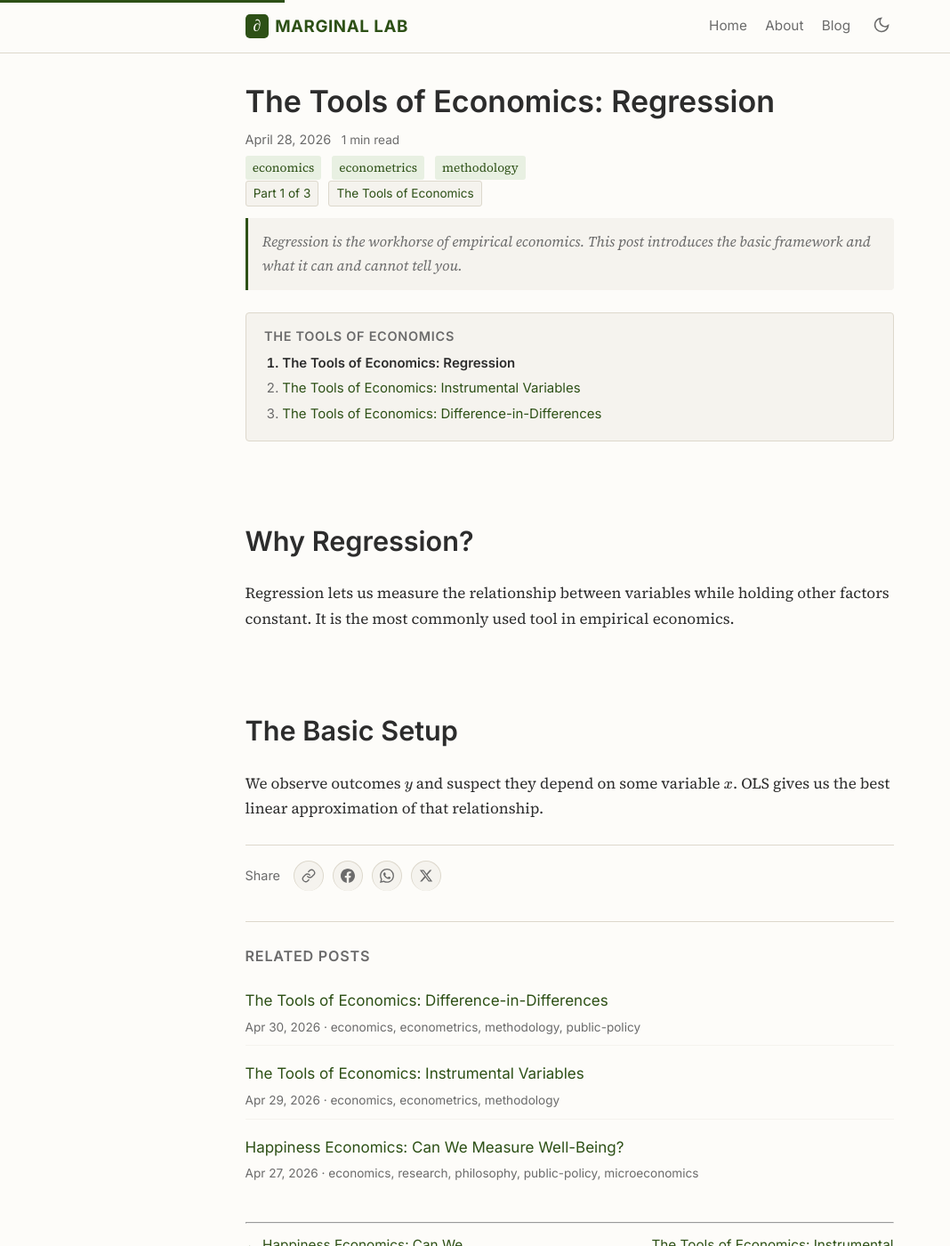
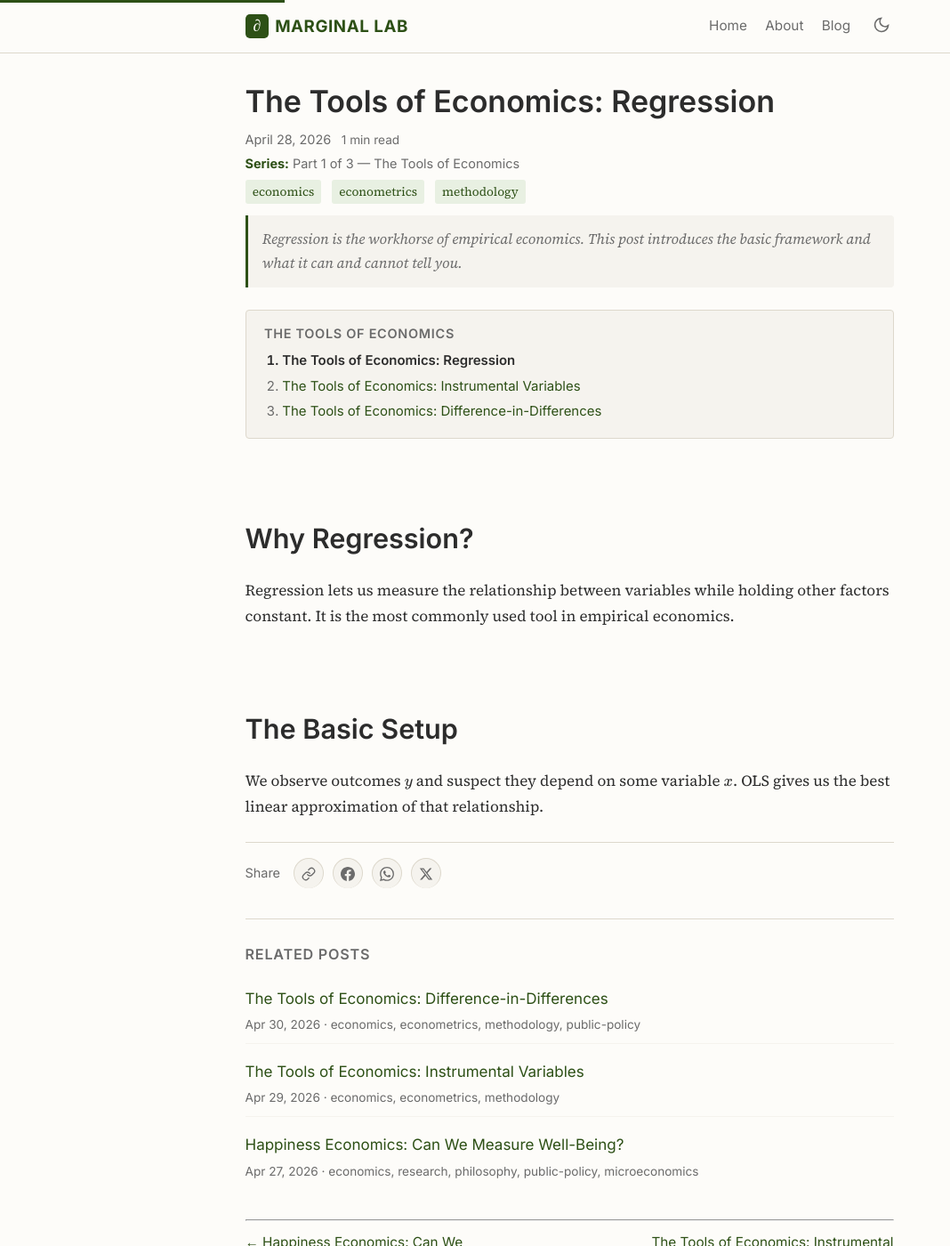
Before and after one commit to marginallabs/marginallabs.github.io, a Jekyll site: the page built from _posts/2026-04-28-The-Tools-of-Economics-Regression.md, in a window 1280 px wide and 1400 px high. Shown: the whole window at 89% size, without its empty margins (0-1068 px from the left). Built offline with Jekyll 4.4.1, drawn with Linux system fonts in a browser that asks for light colours.

Commit message:
Series info as plain text row above categories, separate from tags
Co-Authored-By: Claude Opus 4.7 <noreply@anthropic.com>

```diff
--- a/_layouts/post.html
+++ b/_layouts/post.html
@@ -10,22 +10,21 @@ layout: default
       <span class="post-date">{{ page.date | date: "%B %d, %Y" }}</span>
       <span class="reading-time">{{ reading_time }} min read</span>
     </div>
+    {% if page.series %}
+    <div class="post-series-info">
+      {% assign series_posts = site.posts | where: "series", page.series | sort: "date" %}
+      {% for sp in series_posts %}
+        {% if sp.url == page.url %}
+          <strong>Series:</strong> Part {{ forloop.index }} of {{ forloop.length }} &mdash; {{ page.series }}
+        {% endif %}
+      {% endfor %}
+    </div>
+    {% endif %}
     {% if page.categories %}
     <div class="post-tags">
       {% for cat in page.categories %}
         <span class="category-tag">{{ cat }}</span>
       {% endfor %}
-    </div>
-    {% endif %}
-    {% if page.series %}
-    <div>
-      {% assign series_posts = site.posts | where: "series", page.series | sort: "date" %}
-      {% for sp in series_posts %}
-        {% if sp.url == page.url %}
-          <span class="series-badge">Part {{ forloop.index }} of {{ forloop.length }}</span>
-        {% endif %}
-      {% endfor %}
-      <span class="series-badge">{{ page.series }}</span>
     </div>
     {% endif %}
     {% if page.image %}
--- a/assets/css/style.css
+++ b/assets/css/style.css
@@ -640,6 +640,15 @@ mark.search-highlight {
   align-items: center;
   gap: 0.8em;
 }
+.post-series-info {
+  font-family: var(--font-heading);
+  font-size: 0.85rem;
+  color: var(--color-text-light);
+  margin-top: 0.2em;
+}
+.post-series-info strong {
+  color: var(--color-text);
+}
 .post-tags {
   display: flex;
   flex-wrap: wrap;
```
